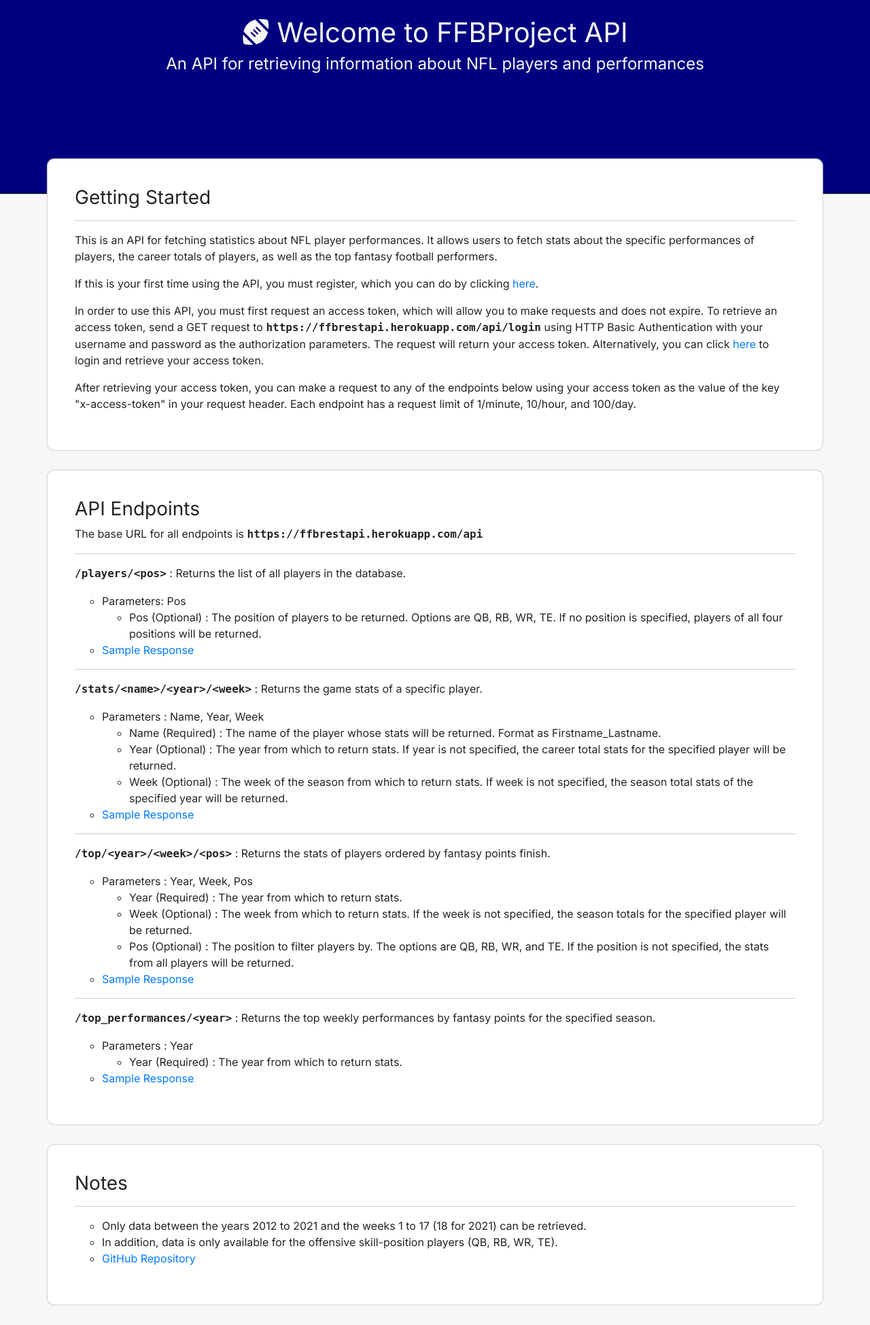
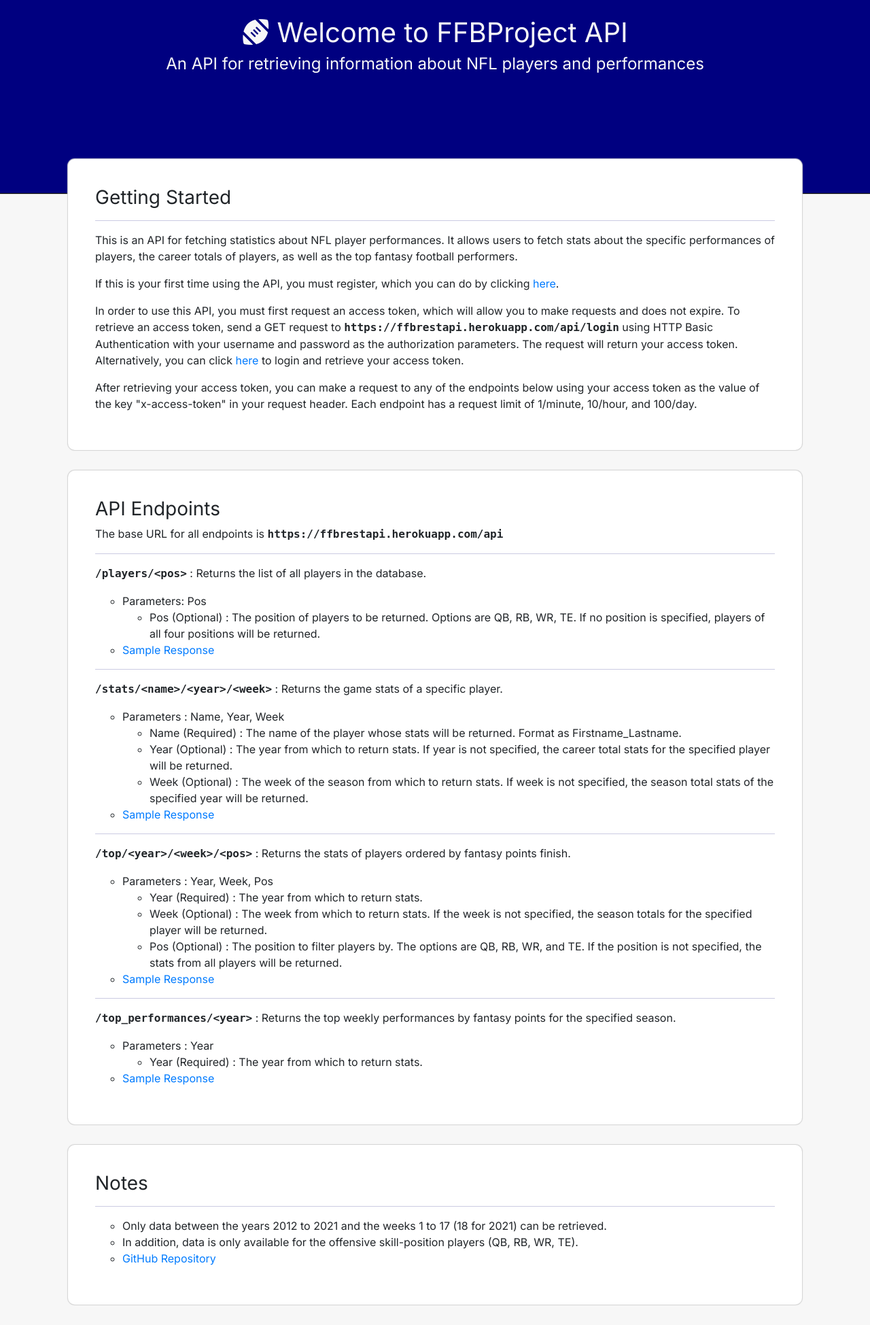
Before and after one commit to n-roth12/Football-REST-API, a Flask app: page / in a window 1280 px wide. Shown: the part 56-2005 px from the top of the page at 68% size. Run offline with Flask 2, Linux system fonts and the light colour scheme; some libraries are stand-ins or nearby versions.

Commit message:
Fixed typo on last commit.

```diff
--- a/api/templates/index.html
+++ b/api/templates/index.html
@@ -197,8 +197,10 @@
 			padding: 40px;
 		}
 		@media all and (min-width: 600px) {
-			margin-left: 30px;
-			margin-right: 30px;
+			.content {
+				margin-left: 30px;
+				margin-right: 30px;
+			}
 		}
 		strong {
 			font-family: monospace;
```
